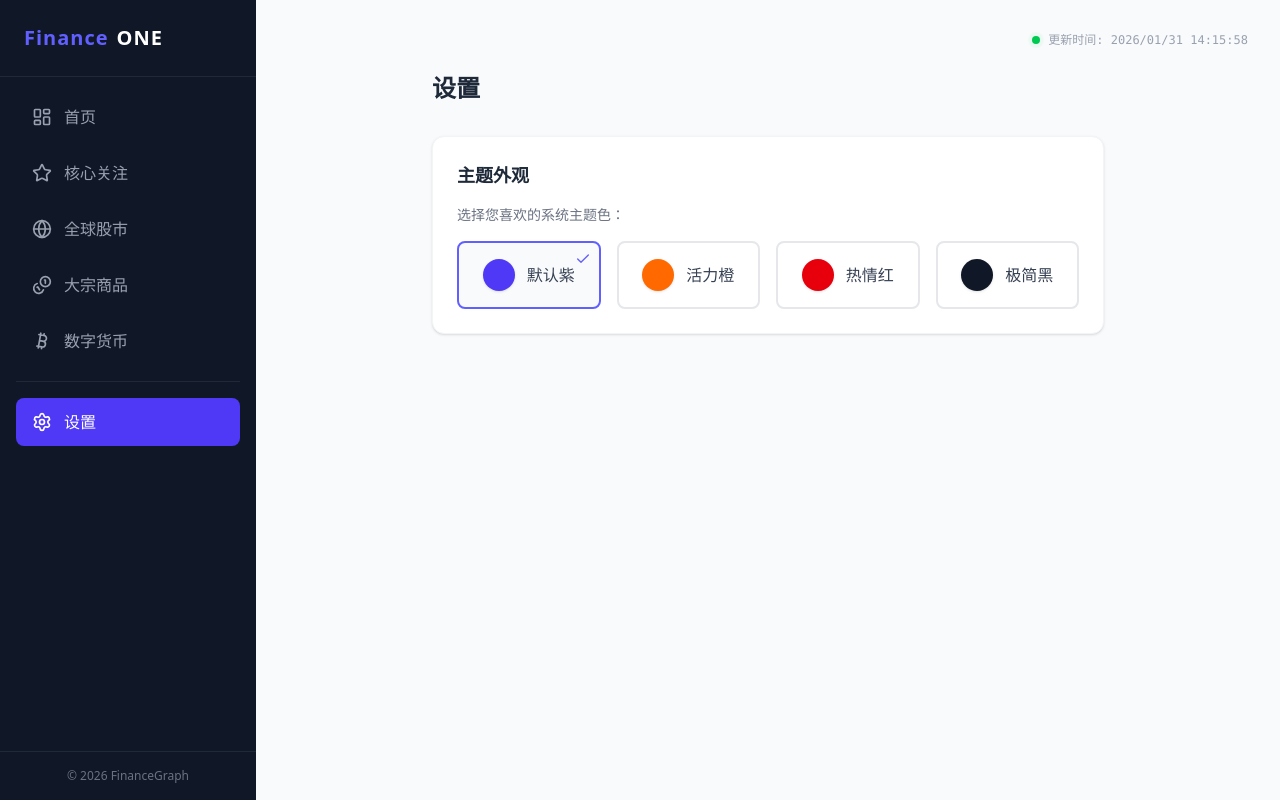
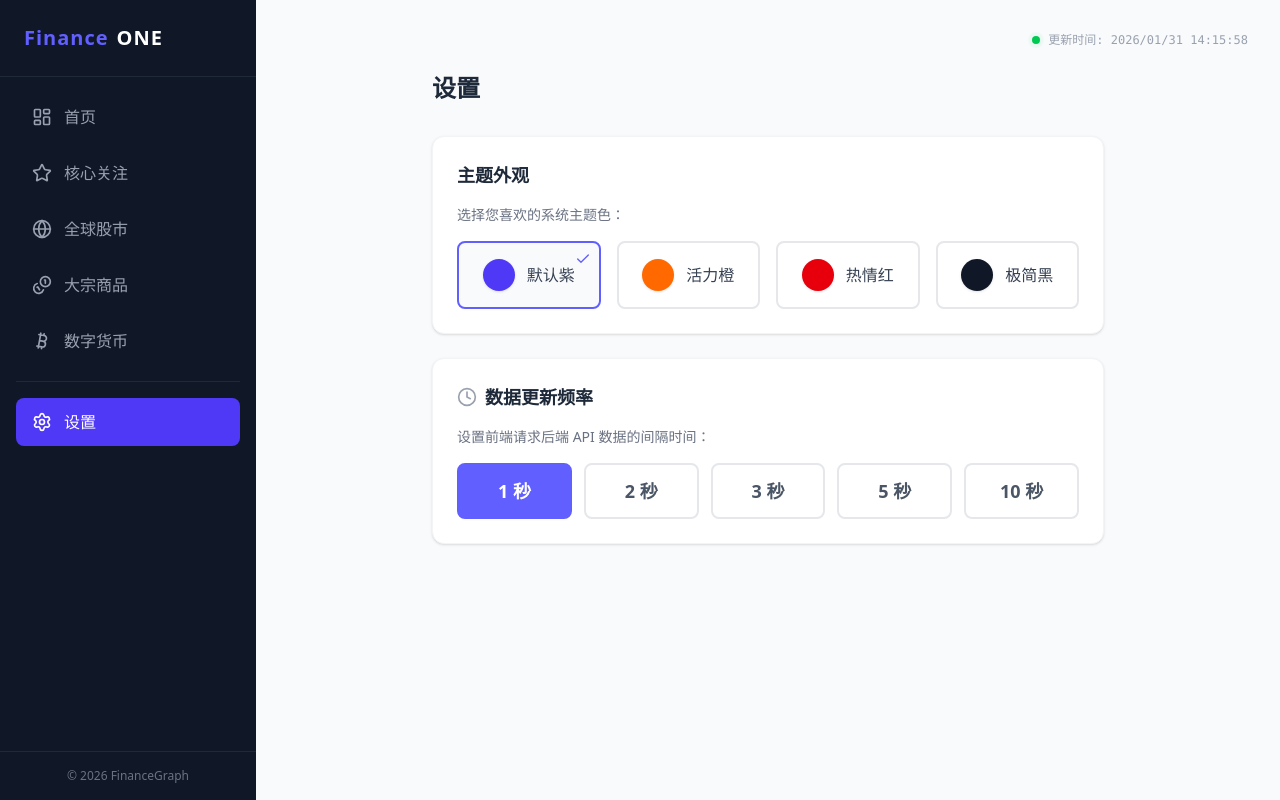
Before and after one commit to nullland1027/FinanceChartinONE, a React (Vite) app: page /settings in a window 1280 px wide. Built offline with nearby package versions, Linux system fonts and the light colour scheme; no server answers.

Commit message:
新增API请求频率设置选项

```diff
--- a/src/context/MarketContext.tsx
+++ b/src/context/MarketContext.tsx
@@ -8,6 +8,8 @@ interface MarketContextType {
   data: MarketData[];
   loading: boolean;
   lastUpdated: Date;
+  refreshInterval: number;
+  setRefreshInterval: (interval: number) => void;
 }
 
 const MarketContext = createContext<MarketContextType | undefined>(undefined);
@@ -16,6 +18,17 @@ export const MarketProvider = ({ children }: { children: ReactNode }) => {
   const [data, setData] = useState<MarketData[]>([]);
   const [loading, setLoading] = useState(true);
   const [lastUpdated, setLastUpdated] = useState<Date>(new Date());
+
+  // Initialize from localStorage or config
+  const [refreshInterval, setRefreshIntervalState] = useState<number>(() => {
+    const saved = localStorage.getItem('app-refresh-interval');
+    return saved ? parseInt(saved, 10) : APP_CONFIG.UPDATE_INTERVAL;
+  });
+
+  const setRefreshInterval = (interval: number) => {
+    setRefreshIntervalState(interval);
+    localStorage.setItem('app-refresh-interval', interval.toString());
+  };
 
   useEffect(() => {
     const fetchData = async () => {
@@ -36,13 +49,13 @@ export const MarketProvider = ({ children }: { children: ReactNode }) => {
     };
 
     fetchData(); // Initial fetch
-    const interval = setInterval(fetchData, APP_CONFIG.UPDATE_INTERVAL);
+    const intervalId = setInterval(fetchData, refreshInterval);
 
-    return () => clearInterval(interval);
-  }, []);
+    return () => clearInterval(intervalId);
+  }, [refreshInterval]);
 
   return (
-    <MarketContext.Provider value={{ data, loading, lastUpdated }}>
+    <MarketContext.Provider value={{ data, loading, lastUpdated, refreshInterval, setRefreshInterval }}>
       {children}
     </MarketContext.Provider>
   );
--- a/src/pages/Settings.tsx
+++ b/src/pages/Settings.tsx
@@ -1,9 +1,11 @@
 import { useTheme } from '../context/ThemeContext';
 import type { ThemeName } from '../context/ThemeContext';
-import { Check } from 'lucide-react';
+import { useMarketData } from '../context/MarketContext';
+import { Check, Clock } from 'lucide-react';
 
 export const Settings = () => {
-  const { theme, setTheme } = useTheme();
+  const { theme, setTheme, classes } = useTheme();
+  const { refreshInterval, setRefreshInterval } = useMarketData();
 
   const themes: { id: ThemeName; label: string; color: string }[] = [
     { id: 'purple', label: '默认紫', color: 'bg-indigo-600' },
@@ -12,11 +14,19 @@ export const Settings = () => {
     { id: 'black', label: '极简黑', color: 'bg-gray-900' },
   ];
 
+  const intervals = [
+    { value: 1000, label: '1 秒' },
+    { value: 2000, label: '2 秒' },
+    { value: 3000, label: '3 秒' },
+    { value: 5000, label: '5 秒' },
+    { value: 10000, label: '10 秒' },
+  ];
+
   return (
     <div className="max-w-2xl mx-auto">
       <h1 className="text-2xl font-bold mb-8 text-gray-800">设置</h1>
 
-      <div className="bg-white rounded-xl shadow-sm border border-gray-100 p-6">
+      <div className="bg-white rounded-xl shadow-sm border border-gray-100 p-6 mb-6">
         <h2 className="text-lg font-semibold text-gray-800 mb-4">主题外观</h2>
         <div className="flex flex-col gap-4">
           <p className="text-sm text-gray-500">选择您喜欢的系统主题色：</p>
@@ -28,14 +38,14 @@ export const Settings = () => {
                 onClick={() => setTheme(t.id)}
                 className={`
                   relative flex items-center justify-center p-4 rounded-lg border-2 transition-all
-                  ${theme === t.id ? 'border-indigo-500 bg-gray-50' : 'border-gray-200 hover:border-gray-300'}
+                  ${theme === t.id ? `${classes.border} bg-gray-50` : 'border-gray-200 hover:border-gray-300'}
                 `}
               >
                 <div className={`w-8 h-8 rounded-full ${t.color} shadow-sm`}></div>
                 <span className="ml-3 font-medium text-gray-700">{t.label}</span>
 
                 {theme === t.id && (
-                  <div className="absolute top-2 right-2 text-indigo-500">
+                  <div className={`absolute top-2 right-2 ${classes.text}`}>
                     <Check size={16} />
                   </div>
                 )}
@@ -44,6 +54,31 @@ export const Settings = () => {
           </div>
         </div>
       </div>
+
+      <div className="bg-white rounded-xl shadow-sm border border-gray-100 p-6">
+        <h2 className="text-lg font-semibold text-gray-800 mb-4 flex items-center gap-2">
+            <Clock size={20} className="text-gray-400" />
+            <span>数据更新频率</span>
+        </h2>
+        <div className="flex flex-col gap-4">
+          <p className="text-sm text-gray-500">设置前端请求后端 API 数据的间隔时间：</p>
+
+          <div className="grid grid-cols-2 md:grid-cols-5 gap-3">
+            {intervals.map((item) => (
+              <button
+                key={item.value}
+                onClick={() => setRefreshInterval(item.value)}
+                className={`
+                  relative flex flex-col items-center justify-center p-3 rounded-lg border-2 transition-all
+                  ${refreshInterval === item.value ? `${classes.border} ${classes.primaryBg} text-white` : 'border-gray-200 hover:border-gray-300 text-gray-600'}
+                `}
+              >
+                <span className="font-bold text-lg">{item.label}</span>
+              </button>
+            ))}
+          </div>
+        </div>
+      </div>
     </div>
   );
 };
```
